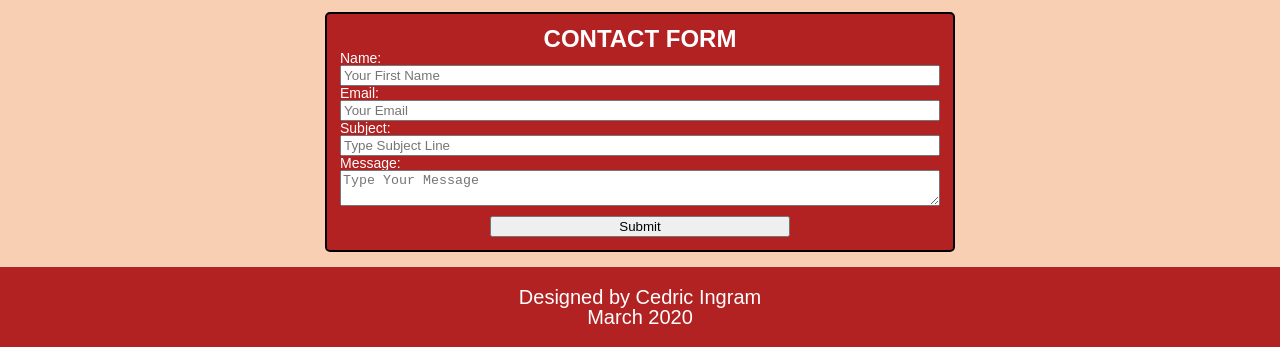
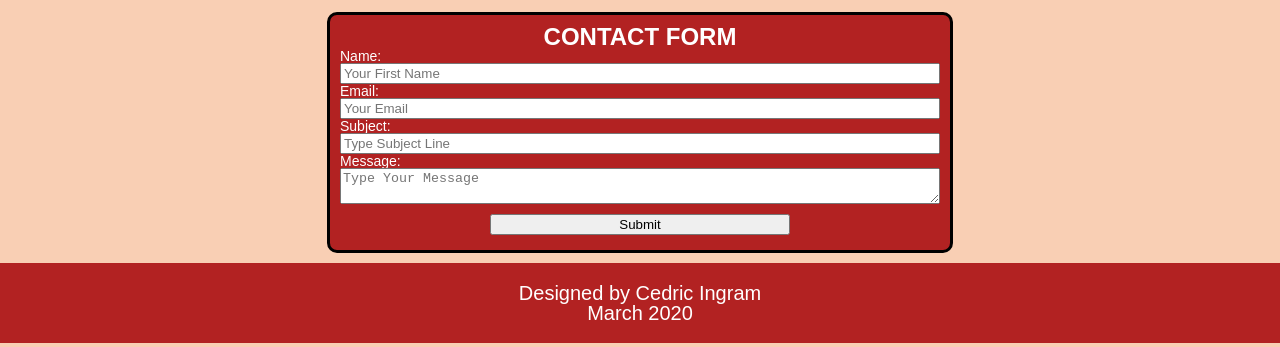
Before and after one commit to cedricingram/portfolio, a plain HTML site: page index.html in a window 1280 px wide. Shown: the part 1907-2254 px from the top of the page. Drawn offline with Linux system fonts and the light colour scheme.

Commit message:
fifth commit

```diff
--- a/css/style.css
+++ b/css/style.css
@@ -191,9 +191,20 @@ img{
     color: #000000;
 }
 
+.contact{
+    display: grid;
+    background-color: #b22222;
+    color: #FFFFFF;
+    border-radius: 10px;
+    border: 3px solid #000000;
+    padding: 10px 10px 0;
+    margin: auto auto 10px;
+}
+
 fieldset{
     border-radius: 10px;
     padding-bottom: 15px;
+    display: grid;
 }
 
 legend{
@@ -201,6 +212,7 @@ legend{
     text-transform: uppercase;
     font-size: 24px;
     font-weight: bold;
+    margin: auto;
 }
 
 fieldset div{
@@ -208,12 +220,6 @@ fieldset div{
     margin: auto;
     padding: 1%;
     border-radius: 5px;
-}
-
-.contact{
-    display: grid;
-    background-color: #b22222;
-    color: #FFFFFF;
 }
 
 #submit{
@@ -304,7 +310,7 @@ fieldset div{
 }
 
 *:focus{
-    border: 5px  solid #000000;
+    border: 3px solid #000000;
 }
 
 footer{
--- a/index.html
+++ b/index.html
@@ -6,7 +6,6 @@
     <link rel="stylesheet" href="css/html5reset.css">
     <link rel="stylesheet" href="css/style.css">
     <title>Cedric Embraces Spain</title>
-</head>
     <!-- Global site tag (gtag.js) - Google Analytics -->
     <script async src="https://www.googletagmanager.com/gtag/js?id=UA-160757615-2"></script>
     <script>
@@ -16,6 +15,8 @@
 
         gtag('config', 'UA-160757615-2');
     </script>
+</head>
+
 
 <body>
     <a class="skip" href="#main">Jump to Content</a>
@@ -76,8 +77,8 @@
     </div>
 
     <form action="https://formspree.io/xyypwjzp" method="POST">
+        <div class="contact">
             <fieldset>
-            <div class = "contact">
                 <legend>Contact Form</legend>
                 <label for ="name">Name:</label>
                 <input type="text" id ="name" name="name" placeholder="Your First Name" required/>
@@ -90,9 +91,9 @@
 
                 <label for ="message">Message:</label>
                 <textarea id="message" name="message" placeholder="Type Your Message" required></textarea>
-                <input id="submit" type="submit" value="Submit" required>
+                <input id="submit" type="submit" value="Submit"/>
+            </fieldset>
         </div>
-        </fieldset>
     </form>
 </main>
 <footer>
```
Also changed, not shown: after.html (+2 -1 lines), before.html (+2 -1 lines), during.html (+2 -1 lines). Lines whose indentation alone changed are shown as unchanged.
